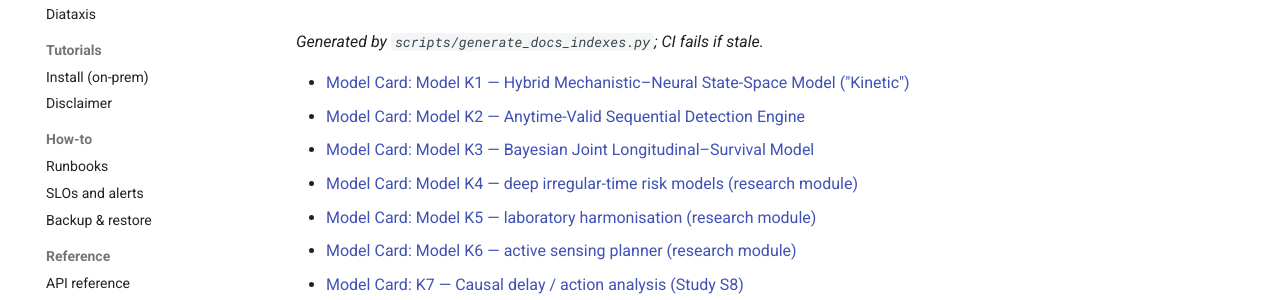
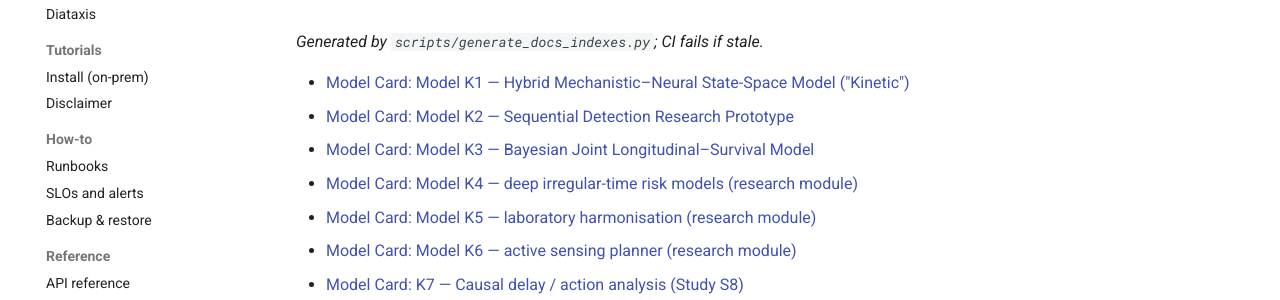
Before and after one commit to gasthecreator/vigil, an MkDocs documentation site: the page built from docs/diataxis/model-cards.md, in a window 1280 px wide. Shown: the part 151-451 px from the top of the page. Built offline with MkDocs 1.6.1 and Material for MkDocs 9.7.7, drawn with Linux system fonts in a browser that asks for light colours; comment, search, counter and statistics services are not loaded.

Commit message:
docs: refresh model card index

```diff
--- a/docs/diataxis/model-cards.md
+++ b/docs/diataxis/model-cards.md
@@ -3,7 +3,7 @@
 *Generated by `scripts/generate_docs_indexes.py`; CI fails if stale.*
 
 - [Model Card: Model K1 — Hybrid Mechanistic–Neural State-Space Model ("Kinetic")](../models/MODEL-CARD-K1.md)
-- [Model Card: Model K2 — Anytime-Valid Sequential Detection Engine](../models/MODEL-CARD-K2.md)
+- [Model Card: Model K2 — Sequential Detection Research Prototype](../models/MODEL-CARD-K2.md)
 - [Model Card: Model K3 — Bayesian Joint Longitudinal–Survival Model](../models/MODEL-CARD-K3.md)
 - [Model Card: Model K4 — deep irregular-time risk models (research module)](../models/MODEL-CARD-K4.md)
 - [Model Card: Model K5 — laboratory harmonisation (research module)](../models/MODEL-CARD-K5.md)
```
